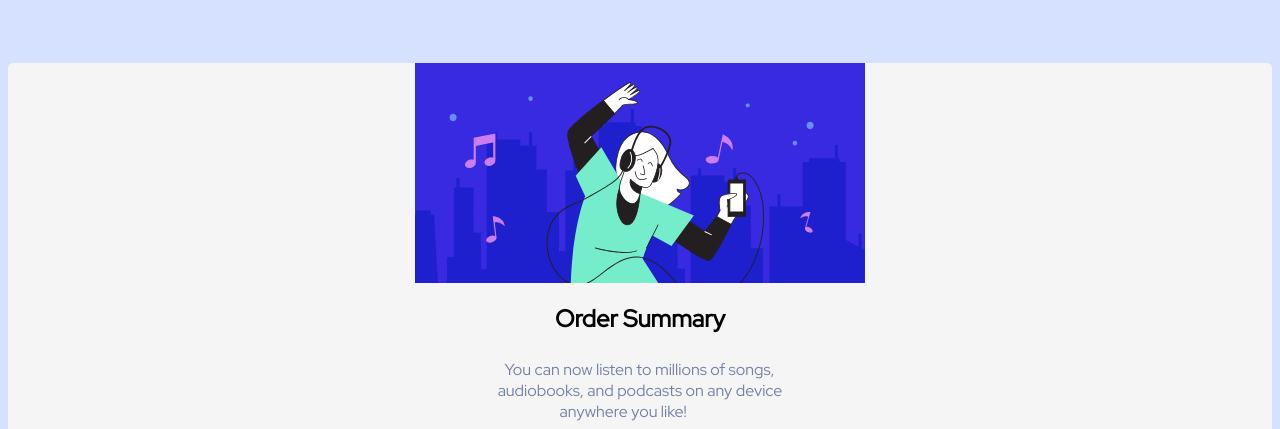
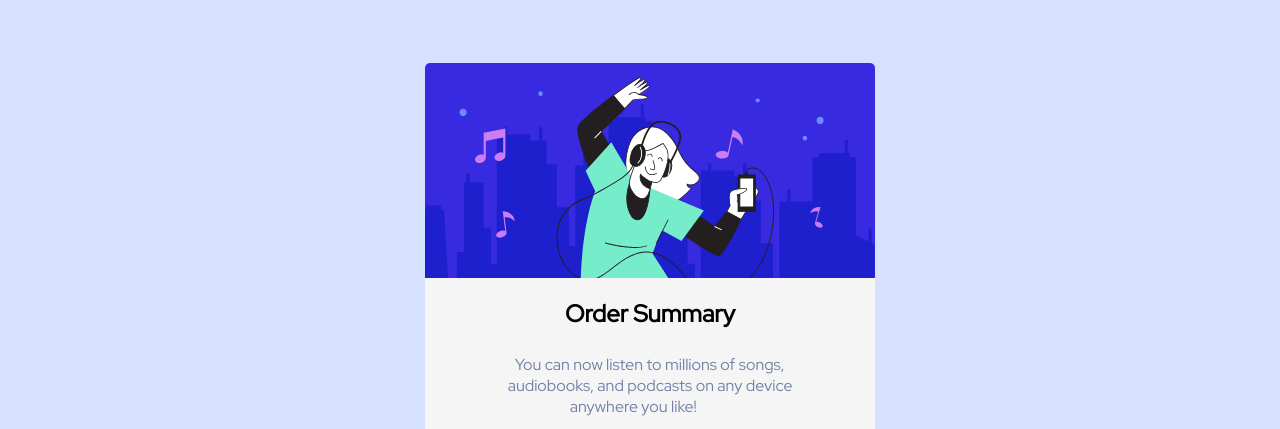
Before and after one commit to abhishekdwaghmare2000/Order-Summary-Component, a plain HTML site: page index.html in a window 1280 px wide. Shown: the top 429 px of the page. Drawn offline with Linux system fonts and the light colour scheme.

Commit message:
modification

```diff
--- a/style.css
+++ b/style.css
@@ -8,10 +8,13 @@ body{
 
 .card{
     display: flex;
+    width: 450px;
+    height: 580px;
     align-items: center;
     justify-content: center;
     flex-direction: column;
     margin-top:5%;
+    margin-left: 33%;
     background-color: whitesmoke;
     overflow: hidden;
     border-radius: 5px;
```
